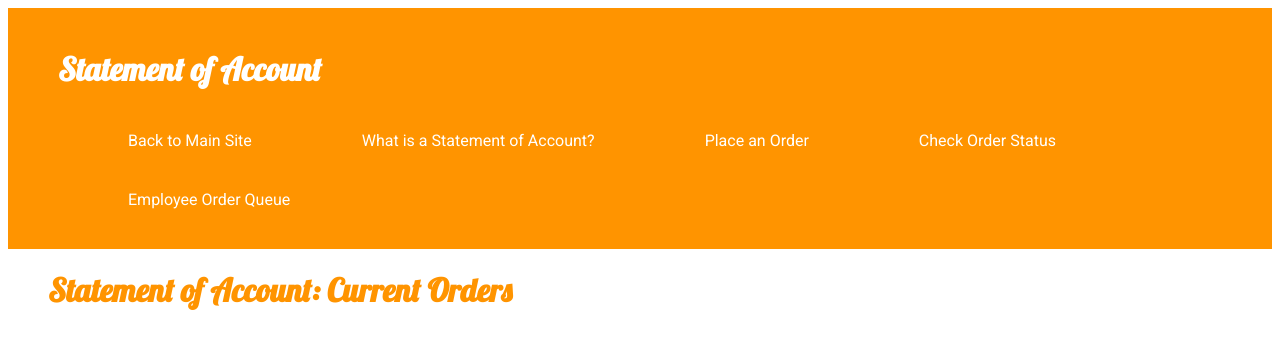
After one commit to niapri/djblog, a Django app: page /delivery_queue/ in a window 1280 px wide. The commit adds this page. Shown: the top 349 px of the page. Run offline with Django 3.2, Linux system fonts and the light colour scheme; data that the repository does not hold is empty.

Commit message:
Added order search function to the 'Check Status' page. Created rough draft of Employee Delivery Queue page.

```diff
--- a/soa/static/soa.css
+++ b/soa/static/soa.css
@@ -6,6 +6,11 @@
 	font-family: "Lobster";
 	font-style: bold;
 	text-decoration: none;
+}
+
+ul.order-info {
+	background-color: #FFFFFF;
+
 }
 
 h1 {
@@ -53,6 +58,10 @@ li a:hover {
 	transition: 0.2s;
 }
 
+dl {
+
+}
+
 .page-header {
 	background-color: #FF9400;
 	margin-top: 0;
--- a/soa/templates/soa/base.html
+++ b/soa/templates/soa/base.html
@@ -13,6 +13,7 @@
 				<li class="page-header"><a href="{% url 'soahome' %}">What is a Statement of Account?</a></li>
 				<li class="page-header"><a href="{% url 'order_new' %}">Place an Order</a></li>
 				<li class="page-header"><a href="{% url 'check_order' %}">Check Order Status</a></li>
+				<li class="page-header"><a href="{% url 'delivery_queue' %}">Employee Order Queue</a></li>
 			</ul>
 		</div>
 		<div class="content">
--- /dev/null
+++ b/soa/templates/soa/delivery_queue.html
@@ -0,0 +1,20 @@
+{% extends 'soa/base.html' %}
+
+{% block content %}
+
+	<h1>Statement of Account: Current Orders</h1>
+
+	{% for order in orders %}
+
+		<div>
+			<dl class='order-info'>
+				<dt><b>{{ order.address }}</b></dt>
+				<dd>Order Date: {{ order.order_date }}</dd>
+				<dd>Due Date: {{ order.due_date }}</dd>
+				<dd>Email: {{ order.email }}</dd>
+				<dd>Order ID: {{ order.order_id }}</dd>
+			</dl>
+		</div>
+	{% endfor %}
+
+{% endblock %}
--- a/soa/urls.py
+++ b/soa/urls.py
@@ -6,4 +6,5 @@ urlpatterns = [
 	url(r'^check_order/$', views.check_order, name='check_order'),
 	url(r'^order_new/$', views.order_new, name='order_new'),
 	url(r'^order_new/order_confirmation/$', views.order_confirmation, name='order_confirmation'),
+	url(r'^delivery_queue/$', views.delivery_queue, name='delivery_queue'),
 ]
--- a/soa/views.py
+++ b/soa/views.py
@@ -1,3 +1,4 @@
+from datetime import date
 from django.shortcuts import render, get_object_or_404
 from django.http import HttpResponseRedirect
 from django.utils import timezone
@@ -13,6 +14,8 @@ def order_new(request):
 		form = OrderForm(request.POST)
 		if form.is_valid():
 			order = form.save()
+			order.set_due_date()
+			order.save()
 			request.session['oid'] = str(order.order_id)
 			return HttpResponseRedirect('order_confirmation')
 	else:
@@ -26,4 +29,11 @@ def order_confirmation(request):
 	return render(request, 'soa/order_confirmation.html', {'oid':oid})
 
 def check_order(request):
-	return render(request, 'soa/check_order.html', {})
+	if request.method == 'GET':
+		search_query = request.GET.get('search_box', None)
+		results = Order.objects.filter(order_id=search_query)
+	return render(request, 'soa/check_order.html', {'results':results})
+
+def delivery_queue(request):
+	orders = Order.objects.filter(completed='n').order_by('due_date')
+	return render(request, 'soa/delivery_queue.html', {'orders':orders})
```
Also changed, not shown: soa/models.py (+48 -4 lines), soa/templates/soa/check_order.html (+22 -2 lines), soa/migrations/0007_auto_20170202_1330.py (added), soa/migrations/0008_auto_20170202_2058.py (added), soa/migrations/0009_auto_20170202_2127.py (added), soa/migrations/0010_auto_20170202_2128.py (added).
